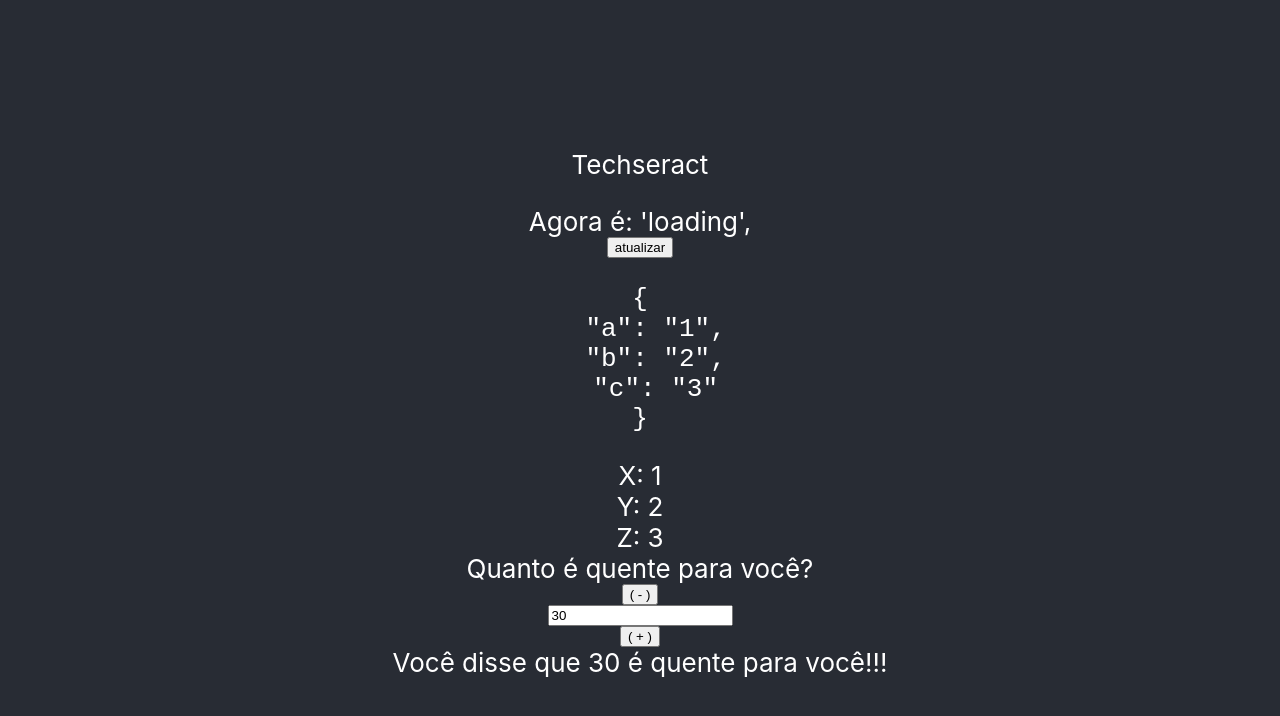
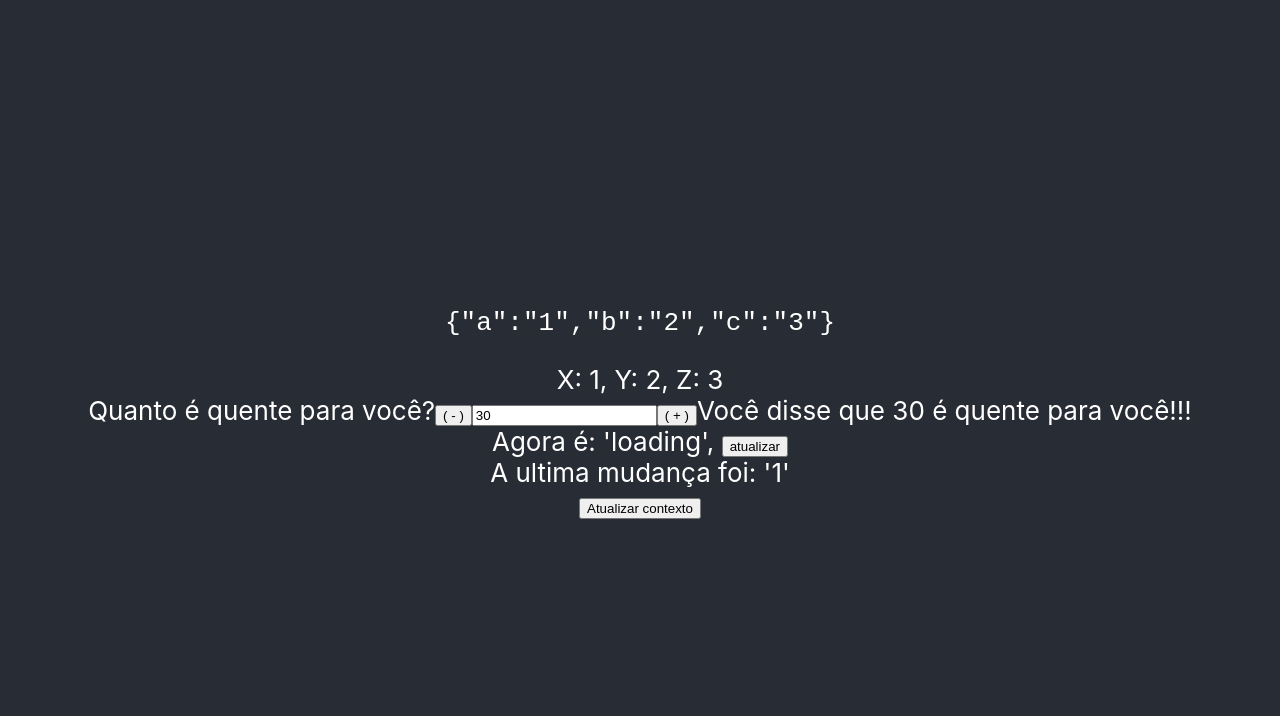
Before and after one commit to fernandobhz/hello-react-basics, a React (Create React App) app: page / in a window 1280 px wide. Shown: the top 716 px of the page. Built offline with nearby package versions, Linux system fonts and the light colour scheme; no server answers.

Commit message:
chore: context

```diff
--- a/src/App.js
+++ b/src/App.js
@@ -1,13 +1,38 @@
-import { useState, useEffect } from "react";
+import { useState, useEffect, useContext, createContext } from "react";
 import "./App.css";
+
+// TODO: Router
+
+function Abc(props) {
+  return <pre>{JSON.stringify(props)}</pre>;
+}
+
+const Xyz = ({ x, y, z }) => (
+  <div>
+    X: {x}, Y: {y}, Z: {z}
+  </div>
+);
+
+// ----------------------------------------------------------------------------------------------------------------------------------------
+
+function Termostato({ initialValue = 30 }) {
+  const [value, setValue] = useState(initialValue);
+
+  return (
+    <div>
+      Quanto é quente para você?
+      <button onClick={() => setValue(value - 1)}>( - )</button>
+      <input type="text" value={value} />
+      <button onClick={() => setValue(value + 1)}>( + )</button>
+      Você disse que {value} é quente para você!!!
+    </div>
+  );
+}
+
+// ----------------------------------------------------------------------------------------------------------------------------------------
 
 const utcServiceUrl = `https://app-current-utc-git-fernandobh.herokuapp.com`;
 const responseJson = response => response.json();
-
-// TODO
-// context
-// router
-
 
 function Agora() {
   const [utc, setUtc] = useState(`loading`);
@@ -17,51 +42,57 @@ function Agora() {
   useEffect(atualiza, []);
 
   return (
-    <>
+    <div>
       Agora é: '{utc}', <button onClick={atualiza}>atualizar</button>
-    </>
+    </div>
   );
 }
 
-function Abc(props) {
-  return <pre>{JSON.stringify(props, null, 2)}</pre>;
-}
+// ----------------------------------------------------------------------------------------------------------------------------------------
 
-const Xyz = ({ x, y, z }) => (
-  <div>
-    X: {x}
-    <br />
-    Y: {y}
-    <br />
-    Z: {z}
-    <br />
-  </div>
-);
+const LastChangeContext = createContext({
+  change: 1,
+  setChange: () => {},
+});
 
-function Termostato({ initialValue = 30 }) {
-  const [value, setValue] = useState(initialValue);
-
+function VerContexto() {
   return (
-    <>
-      Quanto é quente para você?
-      <button onClick={() => setValue(value - 1)}>( - )</button>
-      <input type="text" value={value} />
-      <button onClick={() => setValue(value + 1)}>( + )</button>
-      Você disse que {value} é quente para você!!!
-    </>
+    <LastChangeContext.Consumer>
+      {({ change }) => (
+        <div>A ultima mudança foi: '{change}'</div>
+      )}
+    </LastChangeContext.Consumer>
   );
 }
 
+function ModificaContexto() {
+  return (
+    <LastChangeContext.Consumer>
+      {({ setChange }) => (
+        <div>
+          <button onClick={() => setChange(prompt("qual o novo valor do contexto?", new Date().toISOString()))}>Atualizar contexto</button>
+        </div>
+      )}
+    </LastChangeContext.Consumer>
+  );
+}
+
+// ----------------------------------------------------------------------------------------------------------------------------------------
+
 function App() {
+  const [change, setChange] = useState(1);
+
   return (
     <div className="App">
       <header className="App-header">
-        <p>Techseract</p>
-        <Agora />
-        <Abc a="1" b="2" c="3"></Abc>
-        <Xyz x="1" y="2" z="3"></Xyz>
-
-        <Termostato />
+        <LastChangeContext.Provider value={{change, setChange}}>
+          <Abc a="1" b="2" c="3" />
+          <Xyz x="1" y="2" z="3" />
+          <Termostato />
+          <Agora />
+          <VerContexto />
+          <ModificaContexto />
+        </LastChangeContext.Provider>
       </header>
     </div>
   );
```
